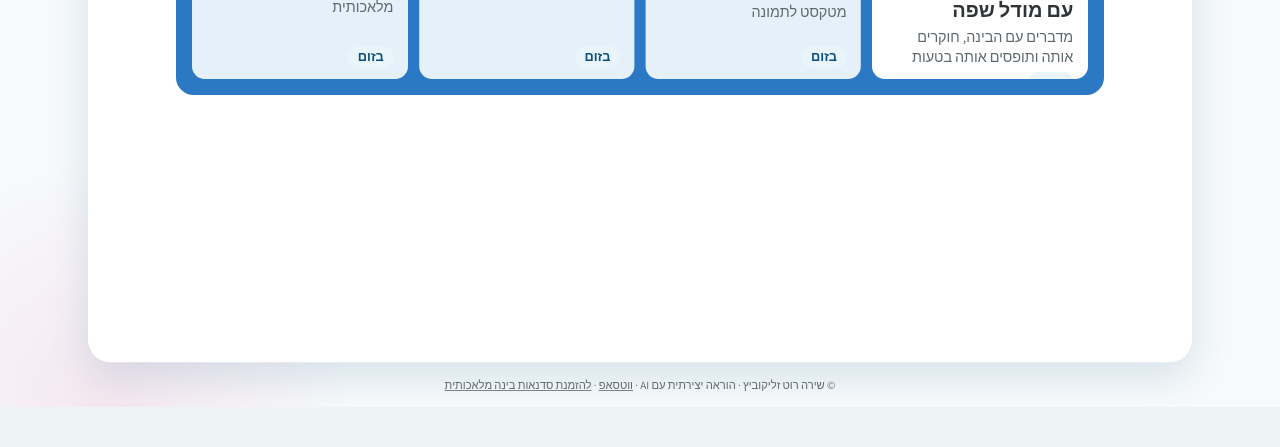
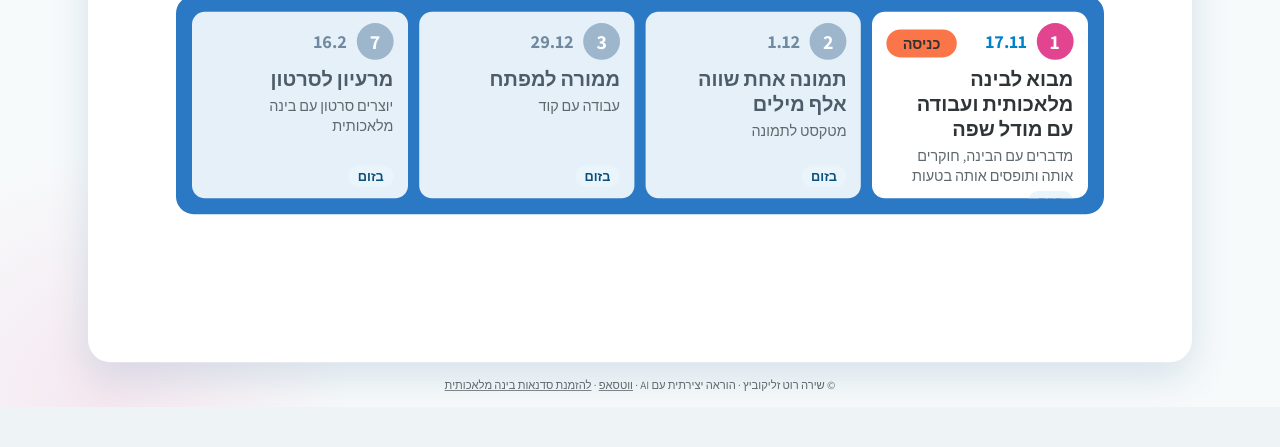
Before and after one commit to shirazel/tahbura, a plain HTML site: page index.html in a window 1280 px wide. Shown: the part 353-800 px from the top of the page. Drawn offline with Linux system fonts and the light colour scheme.

Commit message:
מרכוז עמוד השער
Co-Authored-By: Claude Opus 5.5 <noreply@anthropic.com>

```diff
--- a/index.html
+++ b/index.html
@@ -15,7 +15,7 @@ html,body{margin:0;height:100%;overflow:hidden;background:#EEF4F6;font-family:'A
 #stage::after{content:'';position:absolute;width:620px;height:620px;border-radius:50%;background:radial-gradient(circle,rgba(226,68,143,.10),rgba(226,68,143,0) 70%);bottom:-300px;left:-180px}
 
 /* דף מרכזי, בפרופורציות של הג'ניאלי */
-.sheet{position:absolute;top:40px;bottom:56px;right:110px;left:110px;background:#fff;border-radius:28px;box-shadow:0 18px 50px rgba(11,79,124,.14);z-index:1;display:flex;flex-direction:column;align-items:center;padding:34px 60px 18px}
+.sheet{position:absolute;top:40px;bottom:56px;right:110px;left:110px;background:#fff;border-radius:28px;box-shadow:0 18px 50px rgba(11,79,124,.14);z-index:1;display:flex;flex-direction:column;align-items:center;justify-content:center;padding:34px 60px 18px}
 .sheet::before{content:'';position:absolute;top:0;right:60px;left:60px;height:6px;border-radius:0 0 6px 6px;background:linear-gradient(90deg,var(--teal),var(--blue),var(--pink))}
 .logo{position:absolute;top:22px;left:30px;height:66px}
 .eyebrow{display:flex;gap:10px}
```
